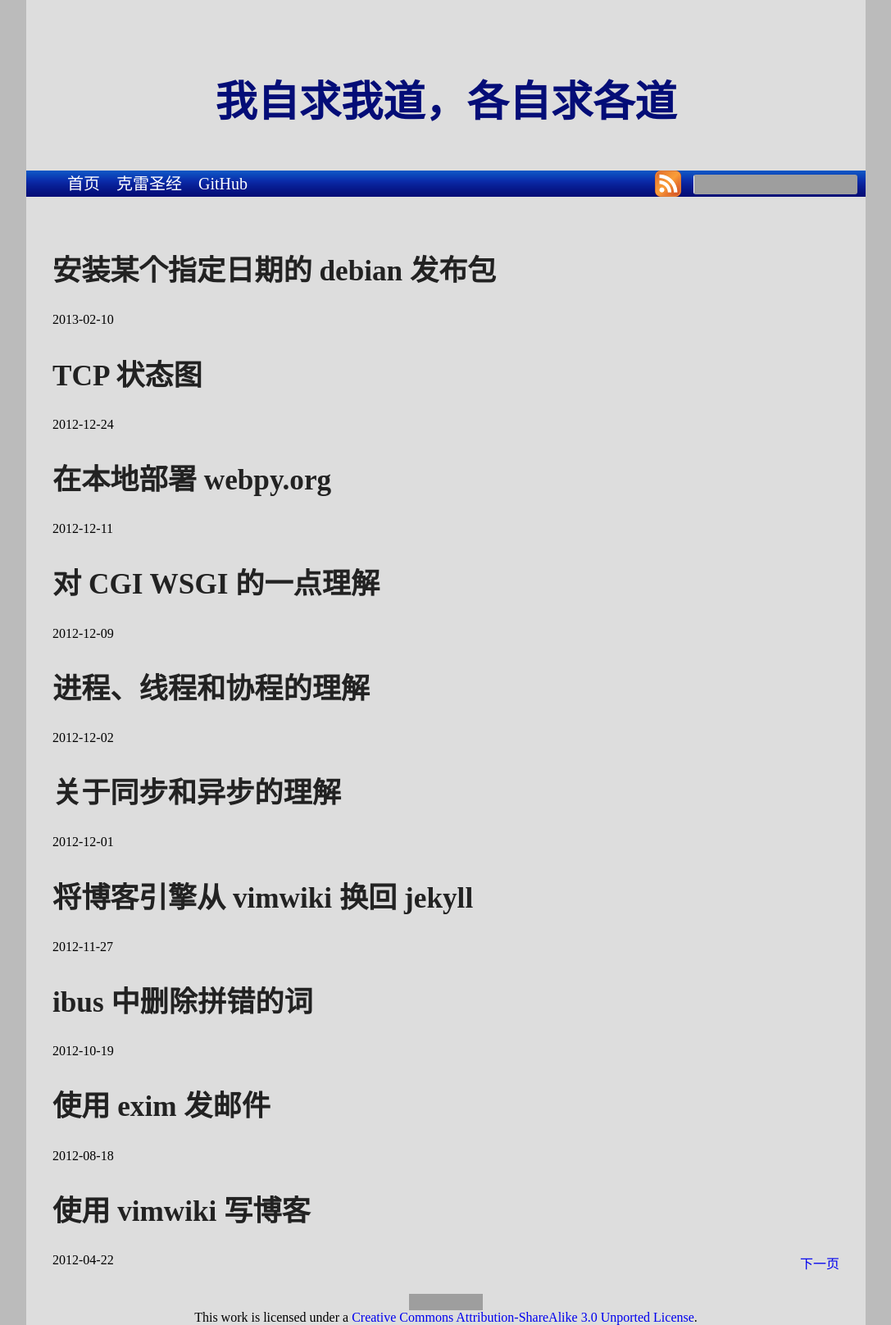
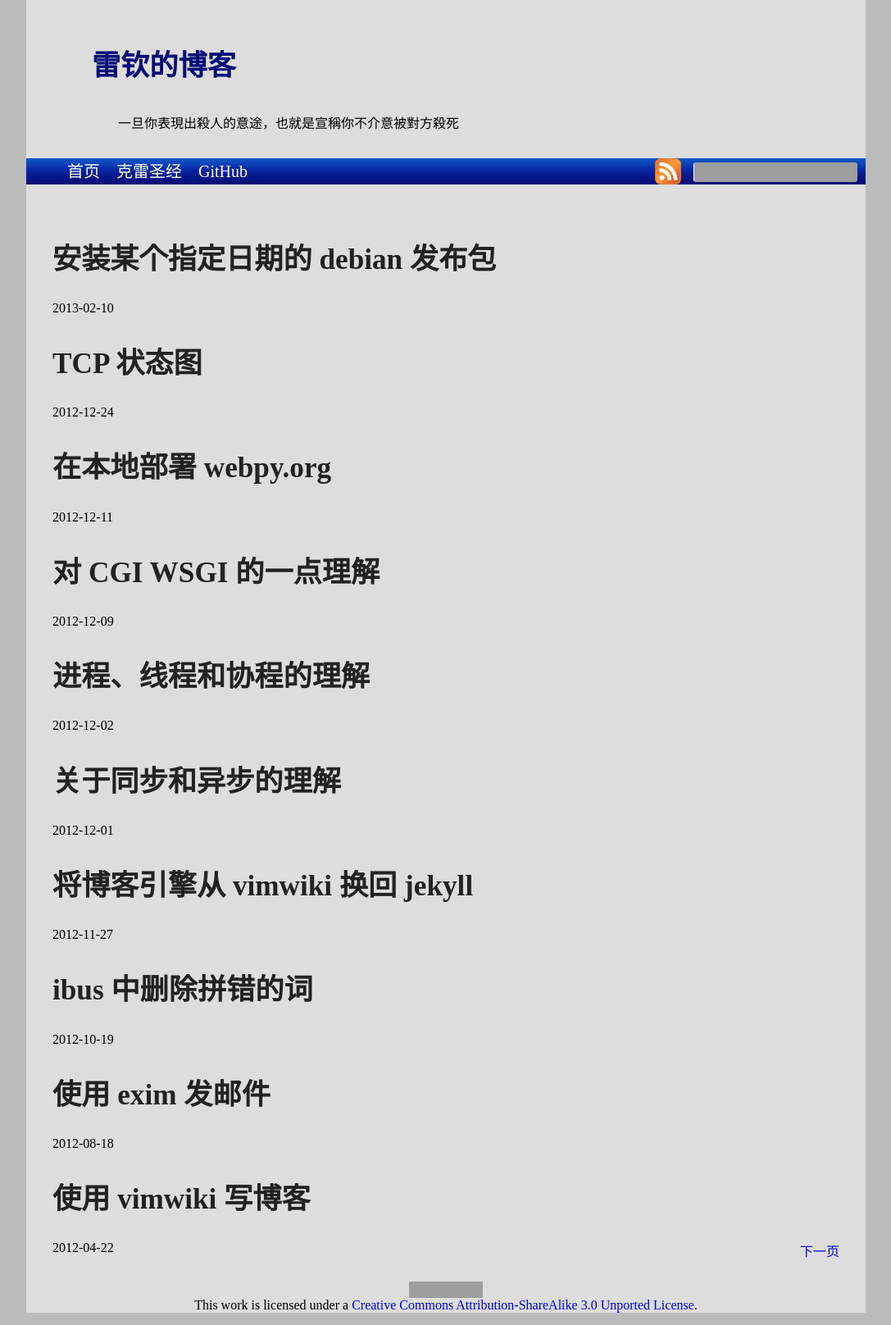
Before and after one commit to leiqin/leiqin.github.io, a Jekyll site: the page built from index.html, in a window 1280 px wide. Shown: the whole page at 82% size, without its empty margins (96-1183 px from the left). Built offline with Jekyll 4.4.1, drawn with Linux system fonts in a browser that asks for light colours; nearby versions of some CDN libraries; the list of posts is cut into pages by our own code; comment, search, counter and statistics services are not loaded; grey boxes are pictures that could not be loaded.

Commit message:
在 header 处，随机显示克雷圣经的条目

```diff
--- a/_includes/header.html
+++ b/_includes/header.html
@@ -1,3 +1,4 @@
 <div id="header">
-    <p id="header-title">我自求我道，各自求各道</p>
+	<p id="header-title"><a href="/">雷钦的博客</a></p>
+	<p id="revelation"></p>
 </div>
--- a/_layouts/revelation.html
+++ b/_layouts/revelation.html
@@ -23,7 +23,6 @@
             <div id="content">
                 {{ content }}
             </div>
-            {% include disqus.html %}
             {% include copyright.html %}
         </div>
 	</body>
--- a/static/css/default.css
+++ b/static/css/default.css
@@ -48,16 +48,19 @@ dd {
 }
 
 #header {
-    padding: 2em;
-    text-align: center;
-    height: 9em;
+    padding: 1em;
+	padding-left: 5em;
+    min-height: 5em;
 }
 
-#header p {
+#header-title {
     text-indent: 0;
-    font-size: 320%;
+    font-size: 220%;
     font-weight: bold;
-    color: #040d77;
+}
+
+#header-title a {
+	color: #040d77;
 }
 
 #content {
```
Also changed, not shown: _includes/common_html_head.html (+14 -0 lines).
